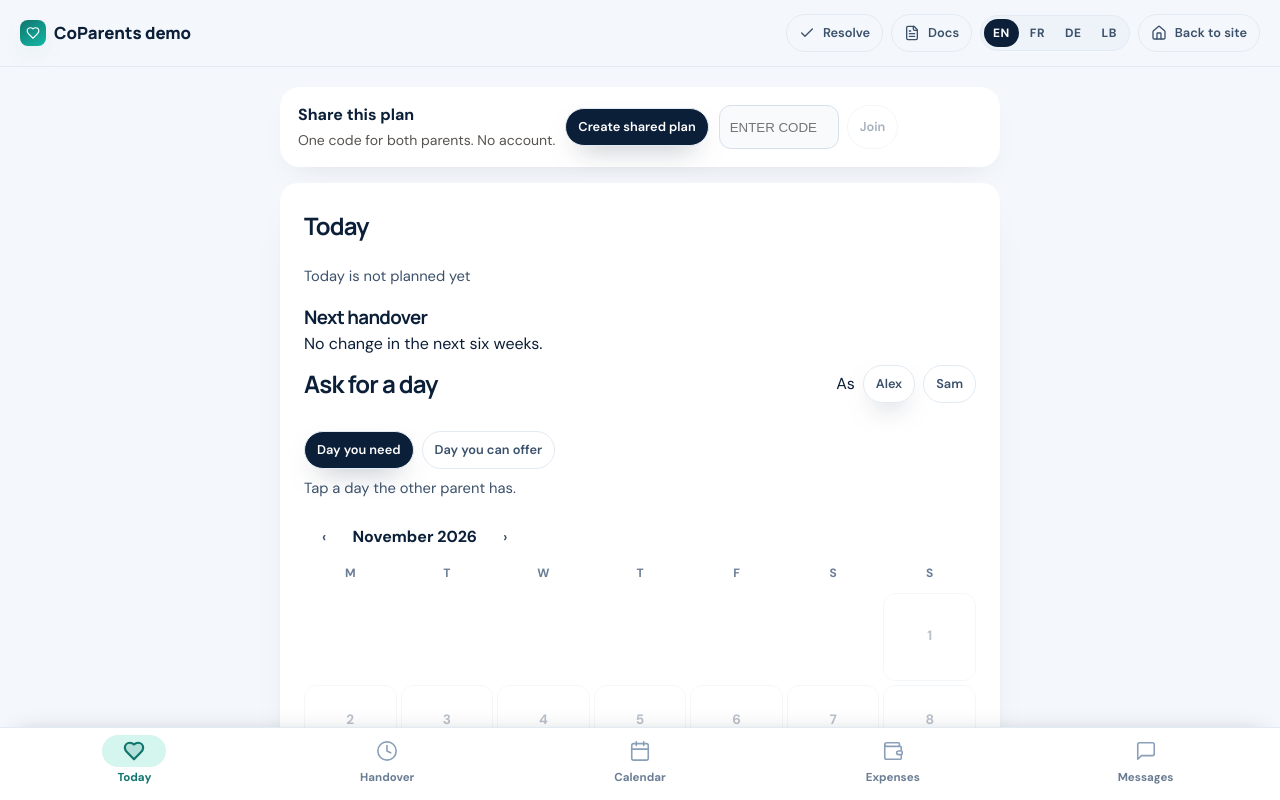
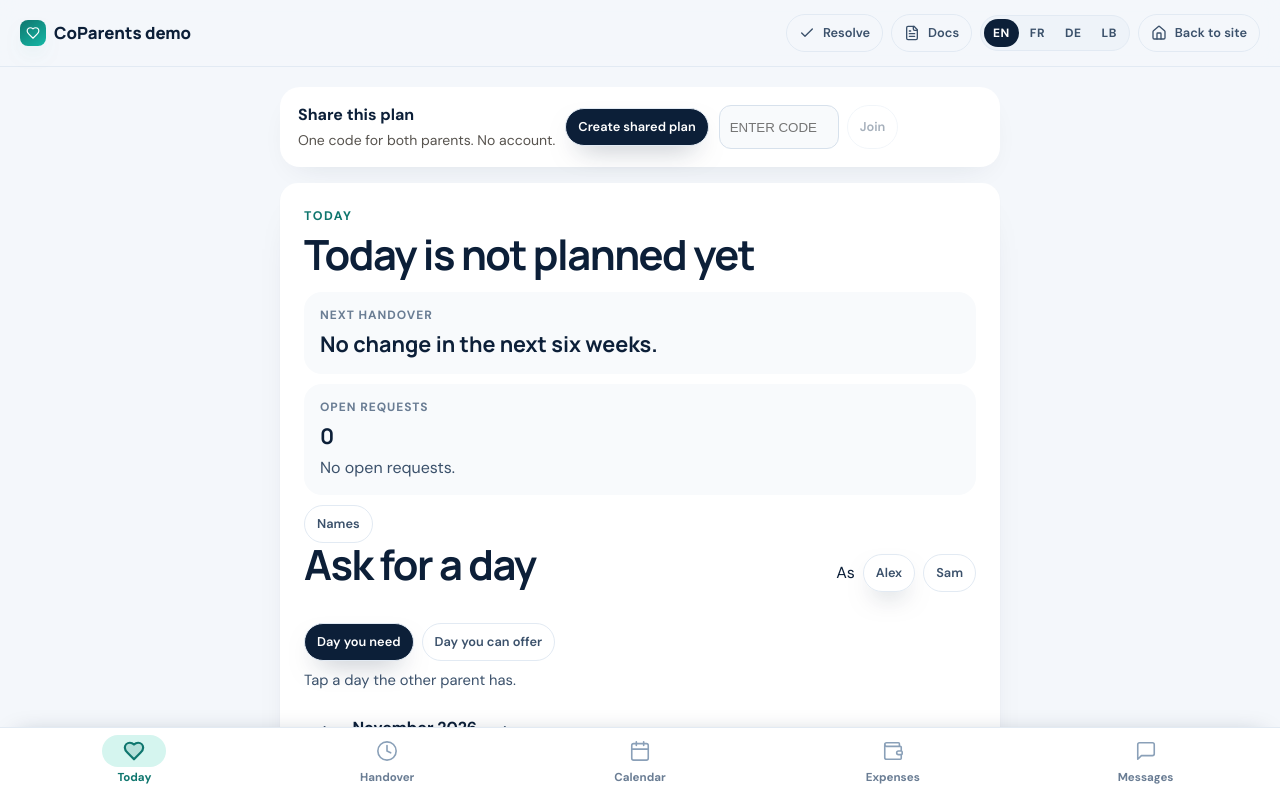
Before and after one commit to EuphoriaLux/react-web-server, a React (Vite) app: page / in a window 1280 px wide. Both pictures are taken after a click on the button "Demo". Shown: the top 800 px of the page. Built offline with nearby package versions, Linux system fonts and the light colour scheme.

Commit message:
Let parents set real names and make Today a clear home screen.

```diff
--- a/src/extra.jsx
+++ b/src/extra.jsx
@@ -12,6 +12,11 @@ function load(key, fallback) {
 function save(key, value) {
   localStorage.setItem(key, JSON.stringify(value))
 }
+const DEFAULT_PROFILE = { nameA: 'Alex', nameB: 'Sam', child: 'Noa' }
+export function names() {
+  const profile = load('cp-profile', DEFAULT_PROFILE)
+  return { A: profile.nameA || 'Alex', B: profile.nameB || 'Sam', child: profile.child || 'Noa' }
+}
 function isoDate(date) {
   const y = date.getFullYear()
   const m = String(date.getMonth() + 1).padStart(2, '0')
@@ -25,7 +30,7 @@ const COPY = {
     handTitle: 'Handover', handKicker: 'The next change', handEmpty: 'No handover in the next six weeks. Paint the calendar so you both know the next change.',
     from: 'From', to: 'To', time: 'Time', place: 'Place', bring: 'Bring',
     addItem: 'Add an item', confirm: 'I will be there', confirmed: 'Confirmed',
-    waitingFor: 'Waiting for', bothReady: 'Both confirmed. Noa is expected.',
+    waitingFor: 'Waiting for', bothReady: 'Both confirmed. {child} is expected.',
     youAre: 'You are', schoolGate: 'School gate',
     bag: 'School bag', coat: 'Coat', medicine: 'Medicine', sport: 'Sports kit', comfort: 'Comfort item',
     ask: 'Ask for a day', need: 'Day you need', offer: 'Day you can offer',
@@ -62,6 +67,7 @@ const COPY = {
     heatTitle: 'This note sounds hot', heatLead: 'A calmer version is below. Edit it, or send the original if you still mean it.',
     calmer: 'Calmer version', sendCalm: 'Send the calmer note', sendAnyway: 'Send as written',
     papers: 'Papers', papersLead: 'Agreements and notes both of you can find.', emptyPapers: 'No papers yet.',
+    names: 'Names', done: 'Done', parentA: 'Parent A', parentB: 'Parent B', child: 'Child',
   },
   fr: {
     today: 'Aujourd’hui', resolve: 'Apaiser', with: 'est avec', open: 'Aujourd’hui n’est pas encore prévu',
@@ -69,7 +75,7 @@ const COPY = {
     handTitle: 'Passage', handKicker: 'Le prochain changement', handEmpty: 'Aucun passage dans les six semaines. Colorez le calendrier pour que vous sachiez tous les deux.',
     from: 'De', to: 'Vers', time: 'Heure', place: 'Lieu', bring: 'À emporter',
     addItem: 'Ajouter', confirm: 'Je serai là', confirmed: 'Confirmé',
-    waitingFor: 'En attente de', bothReady: 'Vous avez confirmé. Noa est attendu.',
+    waitingFor: 'En attente de', bothReady: 'Vous avez confirmé. {child} est attendu.',
     youAre: 'Vous êtes', schoolGate: 'Portail de l’école',
     bag: 'Cartable', coat: 'Manteau', medicine: 'Médicament', sport: 'Tenue de sport', comfort: 'Doudou',
     ask: 'Demander un jour', need: 'Jour dont vous avez besoin', offer: 'Jour que vous pouvez offrir',
@@ -106,6 +112,7 @@ const COPY = {
     heatTitle: 'Ce message sonne dur', heatLead: 'Une version plus calme est ci-dessous.',
     calmer: 'Version plus calme', sendCalm: 'Envoyer la version calme', sendAnyway: 'Envoyer tel quel',
     papers: 'Papiers', papersLead: 'Accords et notes pour vous deux.', emptyPapers: 'Aucun document.',
+    names: 'Noms', done: 'Terminé', parentA: 'Parent A', parentB: 'Parent B', child: 'Enfant',
   },
   de: {
     today: 'Heute', resolve: 'Klären', with: 'ist bei', open: 'Heute ist noch nicht geplant',
@@ -113,7 +120,7 @@ const COPY = {
     handTitle: 'Übergabe', handKicker: 'Der nächste Wechsel', handEmpty: 'Keine Übergabe in den nächsten sechs Wochen. Malt den Kalender, damit ihr beide den nächsten Wechsel kennt.',
     from: 'Von', to: 'Zu', time: 'Uhrzeit', place: 'Ort', bring: 'Mitnehmen',
     addItem: 'Etwas hinzufügen', confirm: 'Ich bin da', confirmed: 'Bestätigt',
-    waitingFor: 'Wartet auf', bothReady: 'Ihr habt bestätigt. Noa wird erwartet.',
+    waitingFor: 'Wartet auf', bothReady: 'Ihr habt bestätigt. {child} wird erwartet.',
     youAre: 'Du bist', schoolGate: 'Schultor',
     bag: 'Schultasche', coat: 'Jacke', medicine: 'Medizin', sport: 'Sportsachen', comfort: 'Kuscheltier',
     ask: 'Einen Tag bitten', need: 'Tag, den du brauchst', offer: 'Tag, den du anbieten kannst',
@@ -150,6 +157,7 @@ const COPY = {
     heatTitle: 'Diese Notiz klingt scharf', heatLead: 'Unten steht eine ruhigere Fassung.',
     calmer: 'Ruhigere Fassung', sendCalm: 'Die ruhige Notiz senden', sendAnyway: 'So senden',
     papers: 'Papiere', papersLead: 'Vereinbarungen, die ihr beide findet.', emptyPapers: 'Noch keine Dokumente.',
+    names: 'Namen', done: 'Fertig', parentA: 'Elternteil A', parentB: 'Elternteil B', child: 'Kind',
   },
   lb: {
     today: 'Haut', resolve: 'Klären', with: 'ass bei', open: 'Haut ass nach net geplangt',
@@ -157,7 +165,7 @@ const COPY = {
     handTitle: 'Iwwergab', handKicker: 'Deen nächsten Wiessel', handEmpty: 'Keng Iwwergab an deenen nächste sechs Wochen. Mollt de Kalenner, fir datt dir béid de Wiessel kennt.',
     from: 'Vun', to: 'Bei', time: 'Zäit', place: 'Plaz', bring: 'Mathuelen',
     addItem: 'Eppes derbäi', confirm: 'Ech sinn do', confirmed: 'Bestätegt',
-    waitingFor: 'Waart op', bothReady: 'Dir hutt bestätegt. Noa gëtt erwaart.',
+    waitingFor: 'Waart op', bothReady: 'Dir hutt bestätegt. {child} gëtt erwaart.',
     youAre: 'Du bass', schoolGate: 'Schoulpaart',
     bag: 'Schoulsak', coat: 'Jackett', medicine: 'Medezin', sport: 'Sportssachen', comfort: 'Kuscheldéier',
     ask: 'En Dag froen', need: 'Dag, deen dir braucht', offer: 'Dag, deen dir ubidde kënnt',
@@ -194,6 +202,7 @@ const COPY = {
     heatTitle: 'Dës Notiz kléngt schaarf', heatLead: 'Ënnen steet eng méi roueg Fassong.',
     calmer: 'Roueg Fassong', sendCalm: 'Déi roueg Notiz schécken', sendAnyway: 'Esou schécken',
     papers: 'Pabeier', papersLead: 'Ofkommes fir iech béid.', emptyPapers: 'Nach keng Dokumenter.',
+    names: 'Nimm', done: 'Fäerdeg', parentA: 'Elterendeel A', parentB: 'Elterendeel B', child: 'Kand',
   },
 }
 function useCopy() {
@@ -231,16 +240,21 @@ function soften(text) {
 export function TodayBoard() {
   const { lang } = useLang()
   const c = useCopy()
+  const n = names()
   const [custody, setCustody] = useState(() => load('cp-custody', {}))
   const [locked] = useState(() => load('cp-locked', {}))
   const [swaps, setSwaps] = useState(() => load('cp-swaps', []))
   const [writer, setWriter] = useState(() => load('cp-writer', 'A'))
+  const [profile, setProfile] = useState(() => load('cp-profile', DEFAULT_PROFILE))
+  const [editing, setEditing] = useState(false)
   useEffect(() => { save('cp-custody', custody) }, [custody])
   useEffect(() => { save('cp-swaps', swaps) }, [swaps])
   useEffect(() => { save('cp-writer', writer) }, [writer])
+  useEffect(() => { save('cp-profile', profile) }, [profile])
   const today = useMemo(() => new Date(), [])
   const todayKey = isoDate(today)
   const who = custody[todayKey]
+  const label = (id) => n[id]
   let change = null
   let prev = who
   for (let i = 1; i <= 42; i += 1) {
@@ -255,13 +269,29 @@ export function TodayBoard() {
     }
     prev = owner
   }
-  const label = (id) => (id === 'A' ? 'Alex' : 'Sam')
+  const open = swaps.filter((row) => row.status === 'open')
   return (
-    <div className="app-panel">
-      <div className="panel-head"><h2>{c.today}</h2></div>
-      <p className="q-lead">{who === 'A' || who === 'B' ? `Noa ${c.with} ${label(who)}` : c.open}</p>
-      <h3>{c.next}</h3>
-      <p>{change ? `${pretty(change.date, lang)} · ${label(change.from)} → ${label(change.to)}` : c.none}</p>
+    <div className="app-panel today-home">
+      <p className="hand-kicker">{c.today}</p>
+      <h2>{who === 'A' || who === 'B' ? `${n.child} ${c.with} ${label(who)}` : c.open}</h2>
+      <article className="today-card">
+        <span>{c.next}</span>
+        <strong>{change ? pretty(change.date, lang) : c.none}</strong>
+        {change && <p>{label(change.from)} → {label(change.to)}</p>}
+      </article>
+      <article className="today-card">
+        <span>{c.openSwaps}</span>
+        <strong>{open.length}</strong>
+        <p>{open.length ? open.map((row) => pretty(row.want, lang)).join(' · ') : c.noSwaps}</p>
+      </article>
+      <button type="button" className="btn ghost sm" onClick={() => setEditing((v) => !v)}>{editing ? c.done : c.names}</button>
+      {editing && (
+        <form className="biff" onSubmit={(event) => { event.preventDefault(); setEditing(false) }}>
+          <label>{c.parentA}<input value={profile.nameA} onChange={(event) => setProfile({ ...profile, nameA: event.target.value })} /></label>
+          <label>{c.parentB}<input value={profile.nameB} onChange={(event) => setProfile({ ...profile, nameB: event.target.value })} /></label>
+          <label>{c.child}<input value={profile.child} onChange={(event) => setProfile({ ...profile, child: event.target.value })} /></label>
+        </form>
+      )}
       <AskDay custody={custody} setCustody={setCustody} locked={locked} swaps={swaps} setSwaps={setSwaps} writer={writer} setWriter={setWriter} />
     </div>
   )
@@ -299,7 +329,8 @@ export function HandoverView() {
   const today = useMemo(() => new Date(), [])
   const changes = useMemo(() => upcomingHandovers(custody, today), [custody, today])
   const current = changes.find((item) => item.date === picked) || changes[0]
-  const label = (id) => (id === 'A' ? 'Alex' : 'Sam')
+  const n = names()
+  const label = (id) => n[id]
   const entry = current ? (book[current.date] || { time: '18:00', place: c.schoolGate, items: defaultItems(c), yesA: false, yesB: false }) : null
 
   function patch(next) {
@@ -380,7 +411,7 @@ export function HandoverView() {
       </div>
 
       <div className={`hand-status ${both ? 'ready' : ''}`}>
-        <p>{both ? c.bothReady : mine ? `${c.confirmed}. ${c.waitingFor} ${label(other)}.` : `${c.waitingFor} ${label(writer)}.`}</p>
+        <p>{both ? c.bothReady.replace('{child}', names().child) : mine ? `${c.confirmed}. ${c.waitingFor} ${label(other)}.` : `${c.waitingFor} ${label(writer)}.`}</p>
         <button type="button" className={`btn ${mine ? 'ghost' : 'primary'}`} onClick={() => patch(writer === 'A' ? { yesA: !entry.yesA } : { yesB: !entry.yesB })}>
           {mine ? c.confirmed : c.confirm}
         </button>
@@ -422,7 +453,8 @@ function AskDay({ custody, setCustody, locked, swaps, setSwaps, writer, setWrite
   })
   const canOffer = days.filter((day) => day.owner === writer)
   const canAsk = days.filter((day) => day.owner === other)
-  const label = (id) => (id === 'A' ? 'Alex' : 'Sam')
+  const n = names()
+  const label = (id) => n[id]
   function choose(key, owner) {
     if (locked[monthKey]) { setWarn(c.locked); return }
     if (pick === 'need') {
@@ -539,7 +571,8 @@ export function ResolveBoard() {
   useEffect(() => { save('cp-rules', rules) }, [rules])
   useEffect(() => { save('cp-issues', issues) }, [issues])
   useEffect(() => { save('cp-docs', docs) }, [docs])
-  const label = (id) => (id === 'A' ? 'Alex' : 'Sam')
+  const n = names()
+  const label = (id) => n[id]
   const aboutName = (id) => c[id] || c.other
   const open = issues.filter((item) => !item.saved)
   const currentId = open[0]?.id
@@ -605,13 +638,13 @@ export function ResolveBoard() {
               <button type="button" className="btn ghost sm" onClick={() => patch(item.id, { cooling: !item.cooling })}>{item.cooling ? c.resume : c.pause}</button>
             </div>
             {item.cooling && <p className="lock-hint">{c.cooling}</p>}
-            <label>Alex<textarea value={item.viewA} onChange={(event) => patch(item.id, { viewA: event.target.value, yesA: false, yesB: false, saved: false })} /></label>
-            <label>Sam<textarea value={item.viewB} onChange={(event) => patch(item.id, { viewB: event.target.value, yesA: false, yesB: false, saved: false })} /></label>
+            <label>{label('A')}<textarea value={item.viewA} onChange={(event) => patch(item.id, { viewA: event.target.value, yesA: false, yesB: false, saved: false })} /></label>
+            <label>{label('B')}<textarea value={item.viewB} onChange={(event) => patch(item.id, { viewB: event.target.value, yesA: false, yesB: false, saved: false })} /></label>
             <label>{c.proposal}<textarea value={item.proposal} onChange={(event) => patch(item.id, { proposal: event.target.value, yesA: false, yesB: false, saved: false })} /></label>
             <button type="button" className={`btn sm ${mine ? 'primary' : 'ghost'}`} disabled={Boolean(blocked)} onClick={() => patch(item.id, writer === 'A' ? { yesA: !item.yesA } : { yesB: !item.yesB })}>{c.live}</button>
             {blocked && <span className="meta">{blocked}</span>}
             {!blocked && !agreed && <span className="meta">{c.waiting}</span>}
-            {agreed && !item.saved && <button type="button" className="btn primary sm" onClick={() => { setDocs([{ id: String(Date.now()), title: item.topic, note: `${c.proposal}: ${item.proposal}\nAlex: ${item.viewA}\nSam: ${item.viewB}` }, ...docs]); patch(item.id, { saved: true, cooling: false }) }}>{c.save}</button>}
+            {agreed && !item.saved && <button type="button" className="btn primary sm" onClick={() => { setDocs([{ id: String(Date.now()), title: item.topic, note: `${c.proposal}: ${item.proposal}\n${label('A')}: ${item.viewA}\n${label('B')}: ${item.viewB}` }, ...docs]); patch(item.id, { saved: true, cooling: false }) }}>{c.save}</button>}
             {agreed && item.saved && <span className="meta">{c.saved}</span>}
           </article>
         )
@@ -629,7 +662,7 @@ export function Threads() {
     <div className="app-panel">
       <div className="panel-head">
         <h2>{c.write}</h2>
-        <div className="ask-switch">{['A', 'B'].map((id) => <button key={id} type="button" className={`btn ghost sm ${writer === id ? 'primary' : ''}`} onClick={() => setWriter(id)}>{id === 'A' ? 'Alex' : 'Sam'}</button>)}</div>
+        <div className="ask-switch">{['A', 'B'].map((id) => <button key={id} type="button" className={`btn ghost sm ${writer === id ? 'primary' : ''}`} onClick={() => setWriter(id)}>{names()[id]}</button>)}</div>
       </div>
       <div className="ask-switch">{['handover', 'school', 'money', 'health'].map((id) => <button key={id} type="button" className={`btn sm ${channel === id ? 'primary' : 'ghost'}`} onClick={() => setChannel(id)}>{c[id]}</button>)}</div>
       <NoteThread channel={channel} writer={writer} />
@@ -728,7 +761,7 @@ export function NoteThread({ channel, title, writer }) {
       {notes.map((item) => (
         <article key={item.id} className={`note ${item.author === 'A' ? 'a' : 'b'}`}>
           <header>
-            <strong>{item.author === 'A' ? 'Alex' : 'Sam'}</strong>
+            <strong>{names()[item.author]}</strong>
             <time>{new Date(item.sent_at).toLocaleString(locale, { day: 'numeric', month: 'short', hour: '2-digit', minute: '2-digit' })}</time>
           </header>
           <p>{item.fact}</p>
--- a/src/style.css
+++ b/src/style.css
@@ -847,7 +847,16 @@ h1, h2, h3 { font-family: var(--display); letter-spacing: -0.035em; }
 }
 .biff textarea { min-height: 72px; }
 .biff-urgent { display: flex; align-items: center; gap: 8px; text-transform: none; letter-spacing: 0; font-size: 0.95rem; color: var(--ink); }
-.expense-block { margin-bottom: 12px; }
+.today-home h2 { font-size: clamp(1.8rem, 5vw, 2.6rem); line-height: 1.05; margin-bottom: 16px; }
+.today-card {
+  background: #f8fafc;
+  border-radius: 18px;
+  padding: 14px 16px;
+  margin-bottom: 10px;
+}
+.today-card span { display: block; font-size: 0.75rem; letter-spacing: 0.08em; text-transform: uppercase; color: var(--muted); font-weight: 700; }
+.today-card strong { display: block; font-family: var(--display); font-size: 1.35rem; margin-top: 2px; }
+.today-card p { margin: 4px 0 0; color: var(--ink-soft); }
 .expense-block .note-thread { margin-top: 8px; }
 
 /* ─── Polished app chrome ─── */
--- a/src/sync.jsx
+++ b/src/sync.jsx
@@ -2,7 +2,7 @@ import React, { useEffect, useState } from 'react'
 
 const KEYS = [
   'cp-custody', 'cp-locked', 'cp-lockdays', 'cp-events', 'cp-expenses',
-  'cp-swaps', 'cp-issues', 'cp-docs', 'cp-messages', 'cp-handovers', 'cp-rules',
+  'cp-swaps', 'cp-issues', 'cp-docs', 'cp-messages', 'cp-handovers', 'cp-rules', 'cp-profile',
 ]
 const TOKEN_KEY = 'cp-token'
 const CODE_KEY = 'cp-code'
@@ -170,7 +170,7 @@ export function ShareBar() {
     <div className="share-bar on">
       <div>
         <strong>Shared plan {code}</strong>
-        <p>You are {role === 'A' ? 'Alex' : 'Sam'}. The other parent joins with this code.</p>
+        <p>You are {role === 'A' ? (JSON.parse(localStorage.getItem('cp-profile') || '{}').nameA || 'Alex') : (JSON.parse(localStorage.getItem('cp-profile') || '{}').nameB || 'Sam')}. The other parent joins with this code.</p>
       </div>
       <button className="btn ghost sm" type="button" onClick={copy}>Copy code</button>
       <button className="btn ghost sm" type="button" onClick={leave}>Leave on this phone</button>
```
